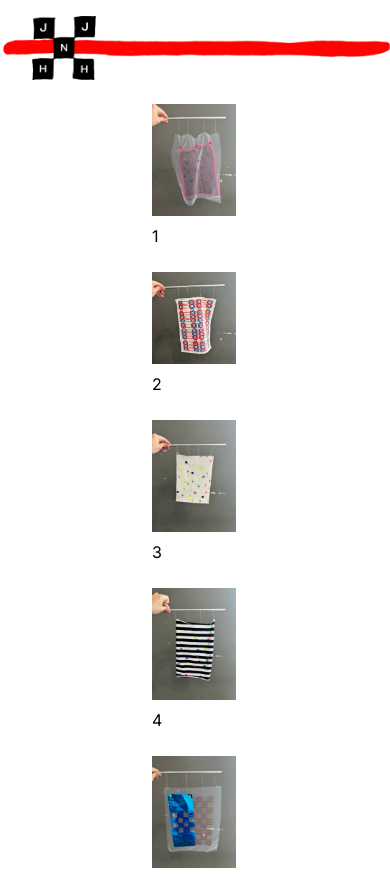
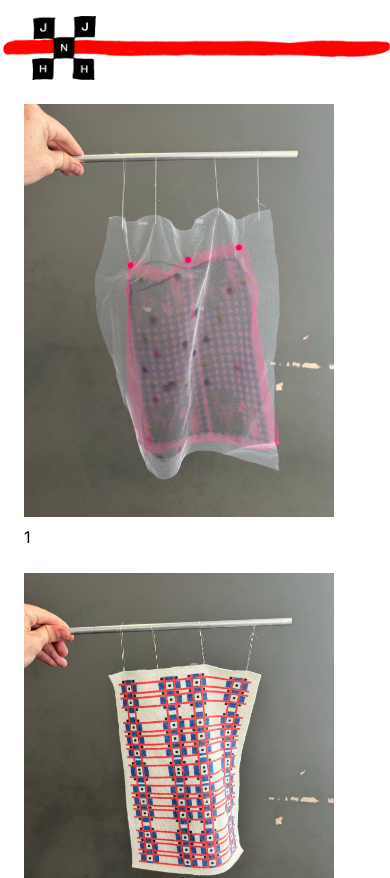
Before and after one commit to sam-uel-thomas/jnh-site, a Next.js app: page /fabricSamples in a window 390 px wide. Shown: the top 878 px of the page. Built offline with nearby package versions, Linux system fonts and the light colour scheme; a web font is replaced by a local one.

Commit message:
fix: update sizing on mobile

```diff
--- a/app/fabricSamples/page.jsx
+++ b/app/fabricSamples/page.jsx
@@ -10,7 +10,7 @@ const fabricSamples = () => {
         <div>
             <div className='bg-white flex flex-col justify-between min-h-screen'>
                 <Navbar />
-                <div className="relative flex flex-col justify-end items-center w-2/3 pt-0 md:pt-0 mb-5 z-10 pl-32">
+                <div className="relative flex flex-col justify-end items-center w-full md:w-2/3 pt-0 md:pt-0 mb-5 z-10 pr-8 md:pl-32">
                     <div className="grid grid-cols-1 md:grid-cols-1 gap-6 md:gap-16 p-6 md:p-16">
                         {fabricSamplesData.map((sample, index) => (
                             <Link href={`/fabricSamples/${index}`} key={index}>
```
